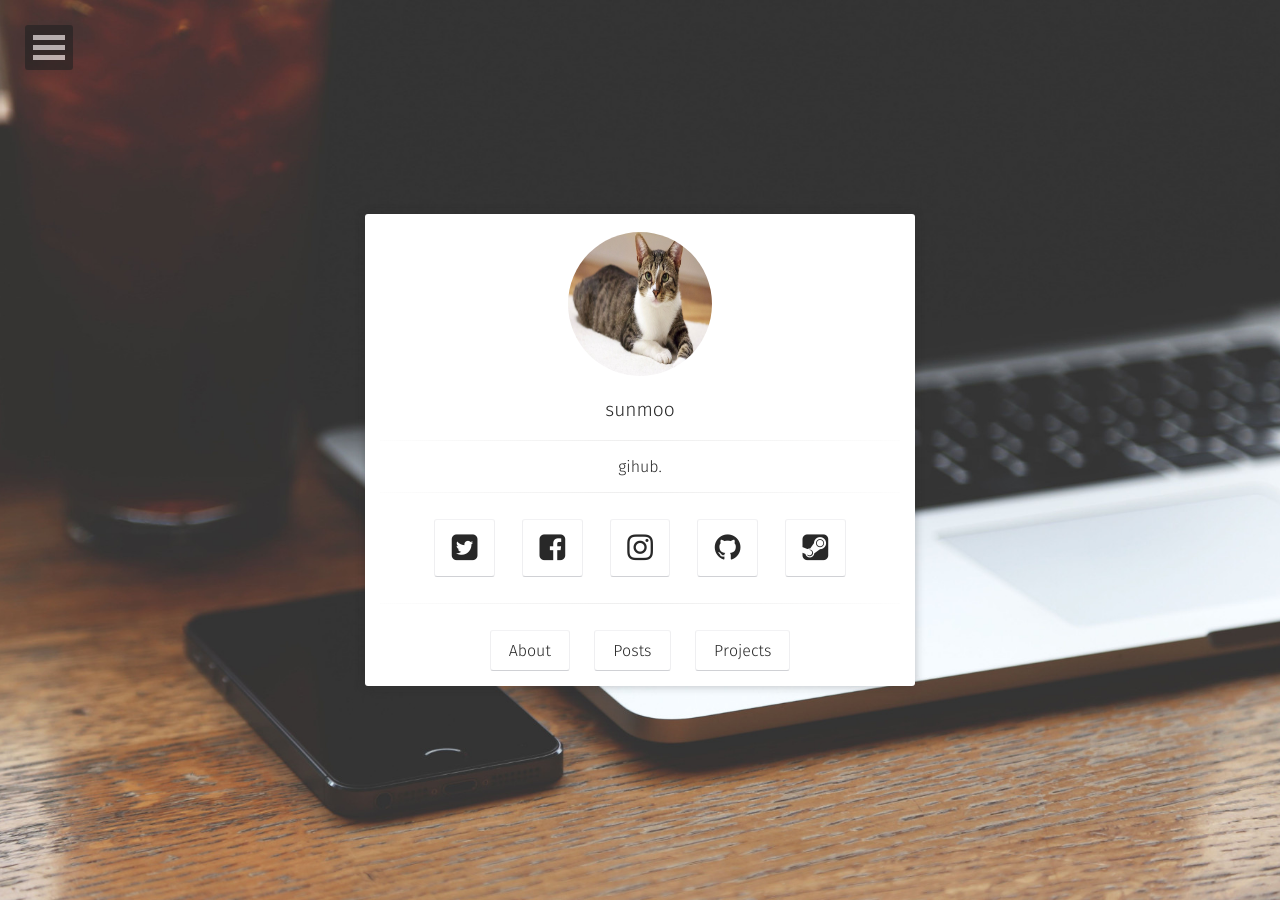
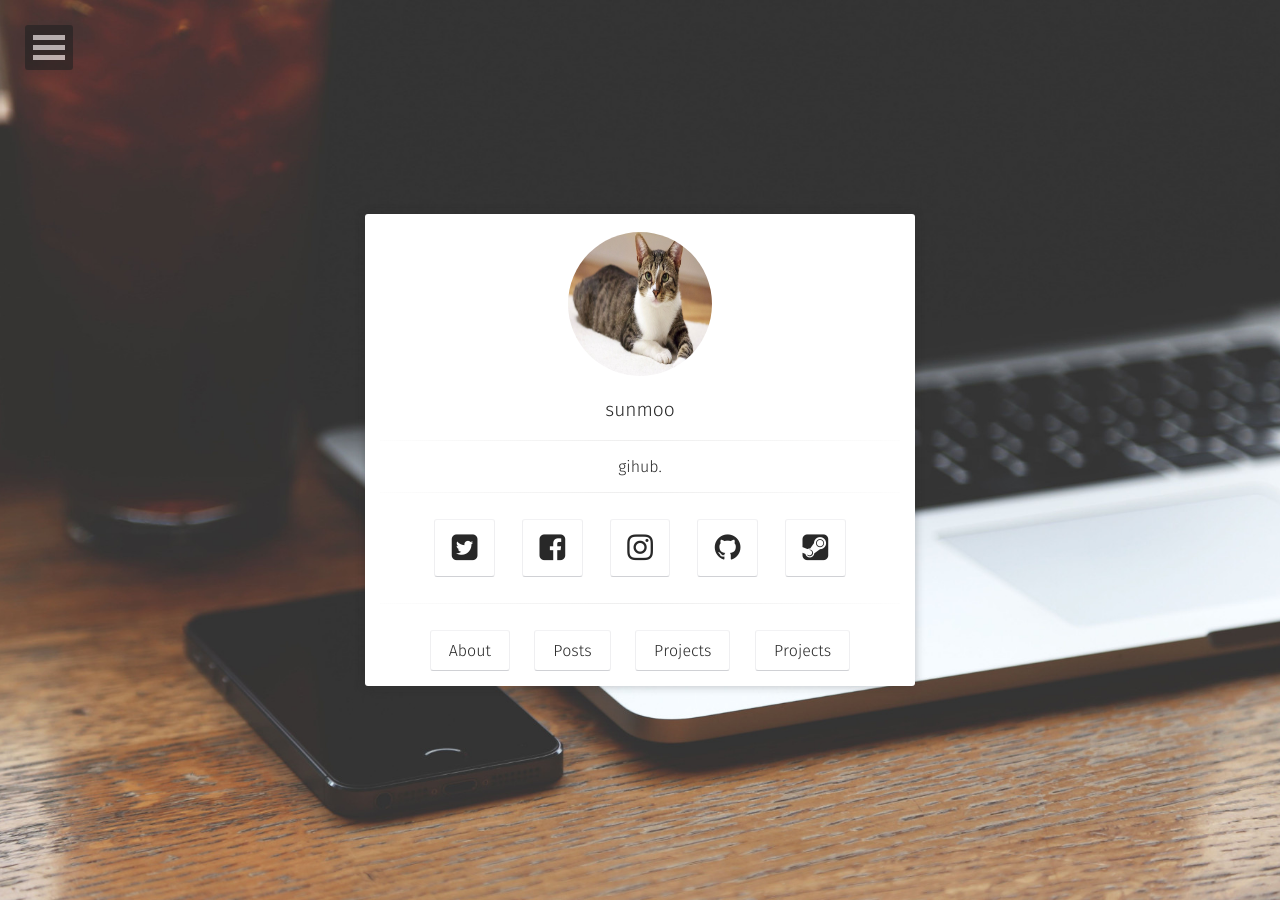
Before and after one commit to sunmoo6457/sunmoo6457.github.com, a Jekyll site: the page built from index.html, in a window 1280 px wide. Built offline with Jekyll 4.4.1, drawn with Linux system fonts in a browser that asks for light colours; some web fonts are replaced.

Commit message:
Update home.html

```diff
--- a/_layouts/home.html
+++ b/_layouts/home.html
@@ -35,12 +35,15 @@ layout: compress
                          <a class="btn zoombtn" href="{{ site.url }}/about">
                          About
                          </a>
-                         <a class="btn zoombtn" href="{{ site.url }}/posts">
+                         <a class="btn zoombtn" href="{{ site.url }}/포스트">
                          Posts
                          </a>
-                         <a class="btn zoombtn" href="{{ site.url }}/projects">
+                         <a class="btn zoombtn" href="{{ site.url }}/프로젝트">
                          Projects
                          </a>
+			 <a class="btn zoombtn" href="{{ site.url }}/new">
+                         Projects
+			 </a>
                  </h3>
             </div>
         </div>
```
